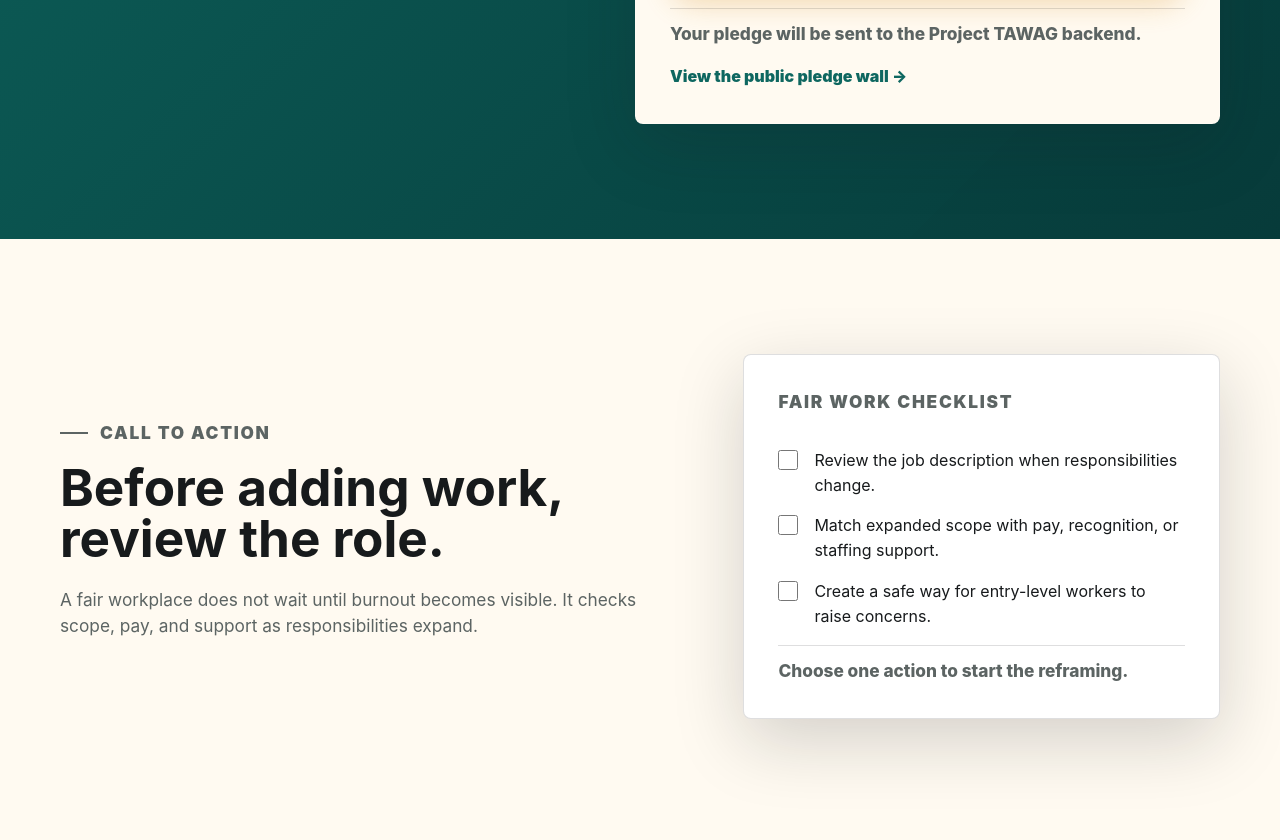
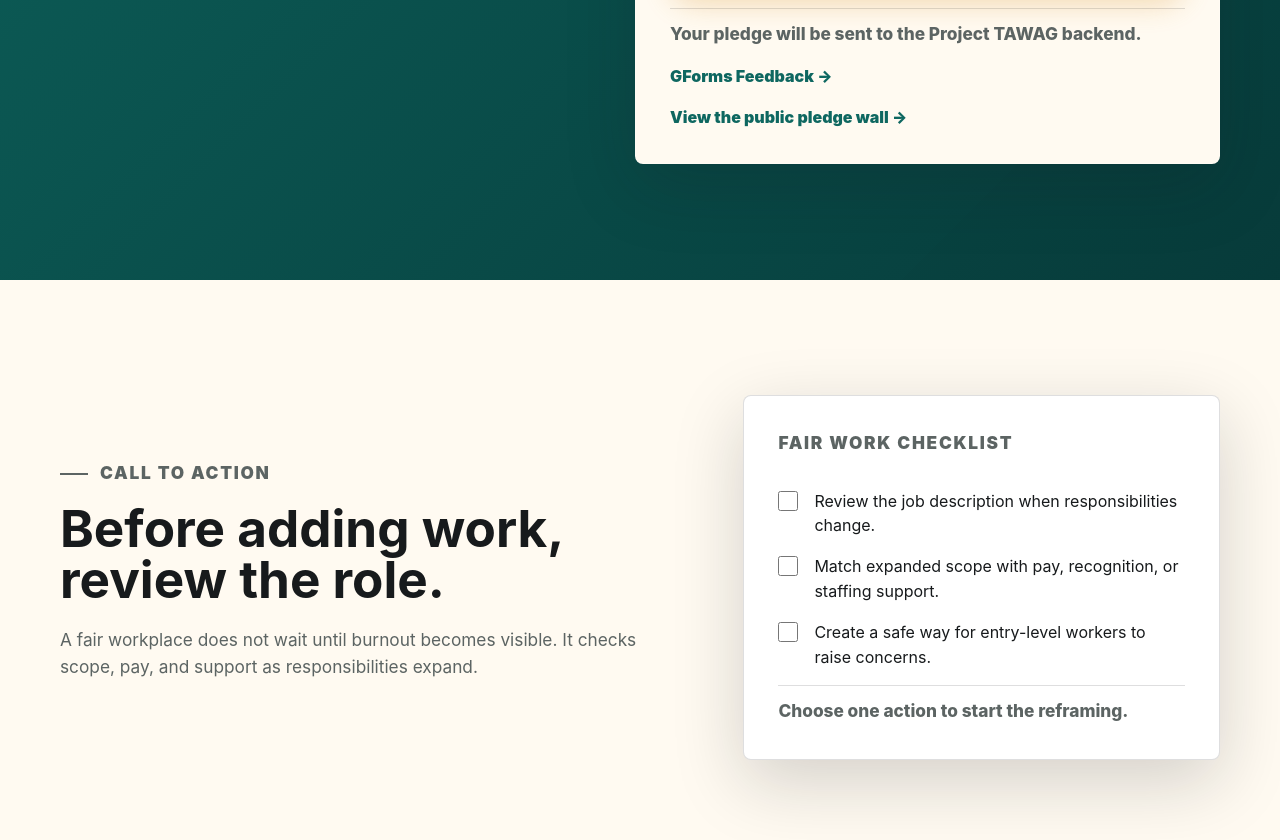
Before and after one commit to DrawdEA/project-tawag, a website: page index.html in a window 1280 px wide. Shown: the part 9078-9918 px from the top of the page. Drawn offline with Linux system fonts and the light colour scheme.

Commit message:
Add Google Forms feedback link

```diff
--- a/index.html
+++ b/index.html
@@ -485,6 +485,12 @@
             <p class="petition-success" data-campaign-pledge-status aria-live="polite">
               Your pledge will be sent to the Project TAWAG backend.
             </p>
+            <a
+              class="petition-wall-link"
+              href="https://forms.gle/kyUGbaxSDA9PogeZ7"
+              target="_blank"
+              rel="noopener noreferrer"
+            >GForms Feedback</a>
             <a class="petition-wall-link" href="/pledges/">View the public pledge wall</a>
           </form>
         </div>
```
